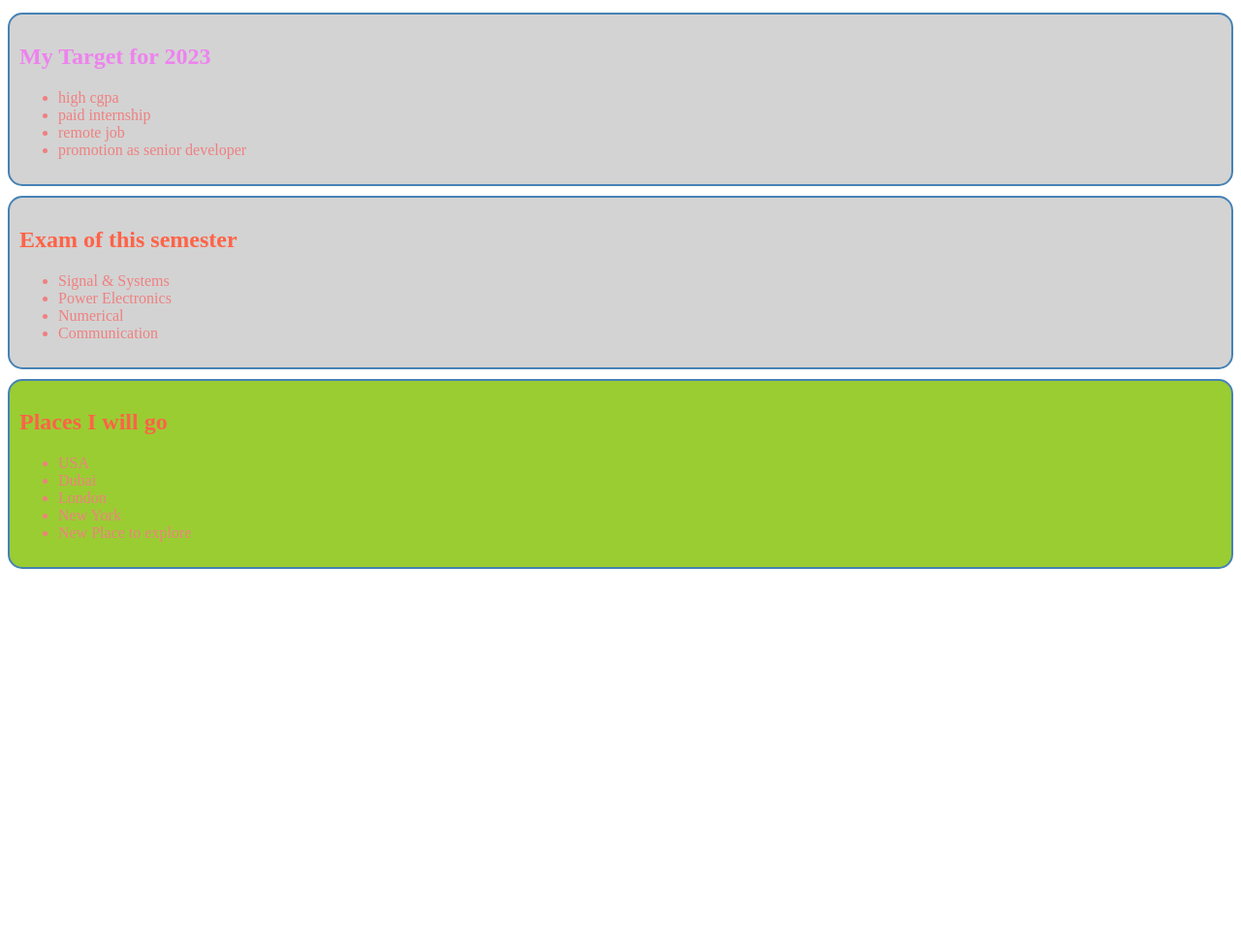
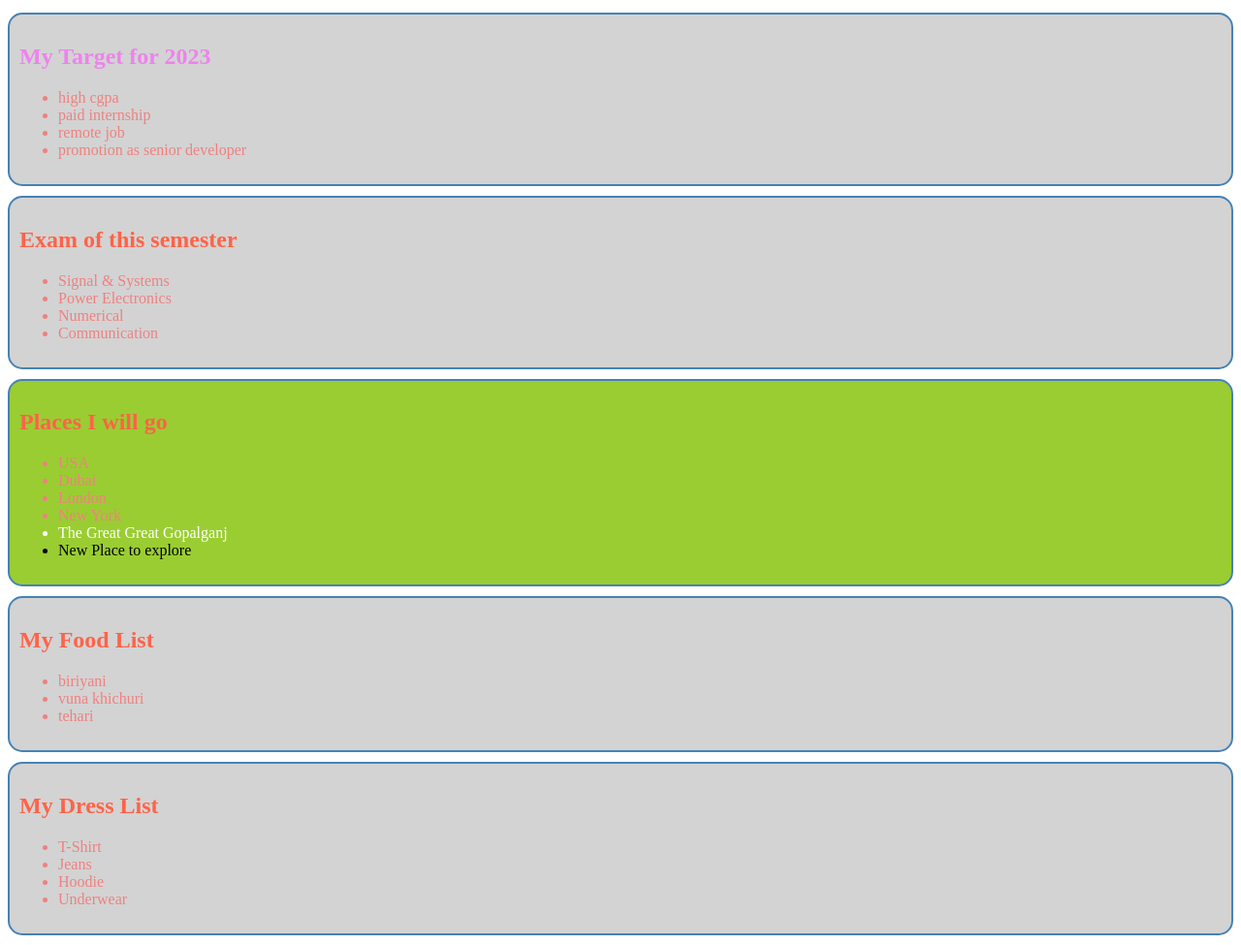
Before and after one commit to ualiurrahat/tour-of-dom, a plain HTML site: page index.html in a window 1280 px wide. Shown: the part 119-1094 px from the top of the page at 97% size. Before the commit the page ends 800 px from the top, so only its background shows below. Drawn offline with Linux system fonts and the light colour scheme.

Commit message:
created section with js

```diff
--- a/index.html
+++ b/index.html
@@ -17,7 +17,7 @@
             doloribus consequatur corporis laudantium dolorem necessitatibus fugiat dolor aperiam, provident praesentium
             veritatis reprehenderit vel culpa.</p>
     </header>
-    <main>
+    <main id="main-container">
 
         <section>
             <h1 id="target-title" class="hudai check emni dekho kihoy">My Target for 2023</h1 >
@@ -40,7 +40,7 @@
         </section>
         <section class="place-container" id="places">
             <h1>Places I will go</h1>
-            <ul>
+            <ul id ="places-list">
                 <li class="must-go-places">USA</li>
                 <li class="must-go-places">Dubai</li>
                 <li class="must-go-places">London</li>
@@ -51,6 +51,7 @@
 
     <!-- js file  -->
     <script src="js/DOM.js"></script>
+    <script src="js/append.js"></script>
     <script src="js/styleInJs.js"></script>
 
 </body>
--- /dev/null
+++ b/js/append.js
@@ -0,0 +1,53 @@
+// adding another place to place-list
+
+// where to add
+const placesList = document.getElementById("places-list");
+// what to add
+const li4 = document.createElement("li");
+li4.innerText = "The Great Great Gopalganj";
+li4.style.color = "white";
+
+// adding li4 to places-list
+ placesList.appendChild(li4);
+
+ // now we will add a new section to main section.
+ // way 1:
+
+ //1. where to add
+ const mainContainer = document.getElementById("main-container");
+ // 2. what to be added
+ const newSection = document.createElement("section");
+ const h1 = document.createElement("h1");
+ h1.innerText = "My Food List";
+ // add h1 to section as child element
+ newSection.appendChild(h1);
+// adding a ul tag
+const newUL = document.createElement("ul");
+ // adding 3 li items to newUl.
+ const li1 = document.createElement("li");
+ li1.innerText = "biriyani";
+ newUL.appendChild(li1);
+ const li2 = document.createElement("li");
+ li2.innerText = "vuna khichuri";
+ newUL.appendChild(li2);
+ const li3 = document.createElement("li");
+ li3.innerText = "tehari";
+ newUL.appendChild(li3);
+
+newSection.appendChild(newUL);
+ // adding newSection to mainContainer
+ mainContainer.appendChild(newSection);
+
+ // way 2: adding new section to main section.
+ // set innertHTML directly
+ const newSection2 = document.createElement("section");
+ newSection2.innerHTML = `
+ <h1>My Dress List</h1>
+ <ul>
+    <li>T-Shirt</li>
+    <li>Jeans</li>
+    <li>Hoodie</li>
+    <li>Underwear</li>
+ </ul>
+ `
+ mainContainer.appendChild(newSection2);
--- a/js/styleInJs.js
+++ b/js/styleInJs.js
@@ -19,5 +19,7 @@ const placesUL = document.querySelector(".place-container ul");
 const li = document.createElement("li");
 // add text to li
 li.innerText = "New Place to explore";
+// chang li color to black
+li.style.color="black";
 // adding li to place section ul.
 placesUL.append(li);
```
